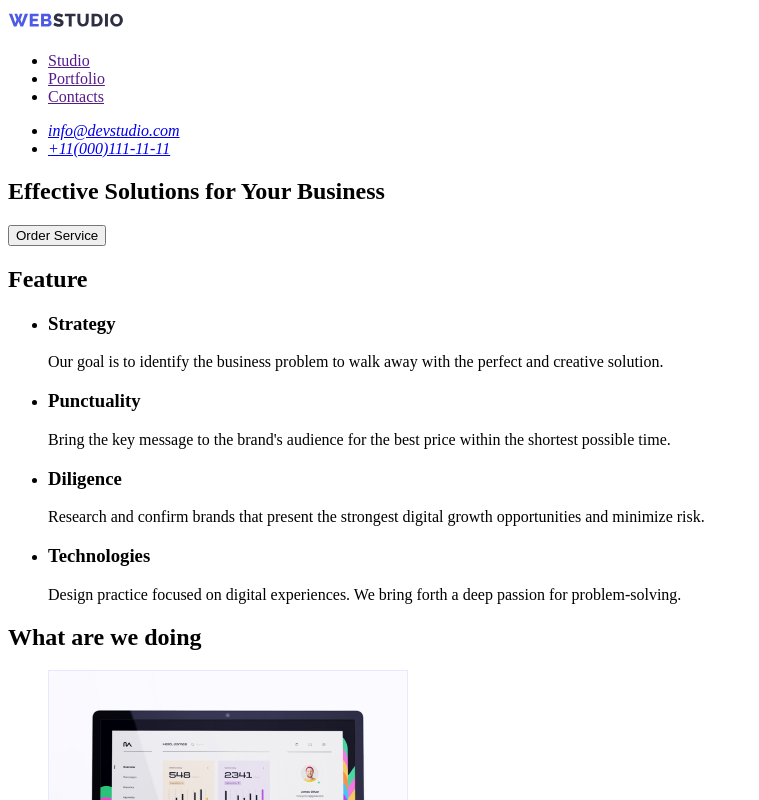
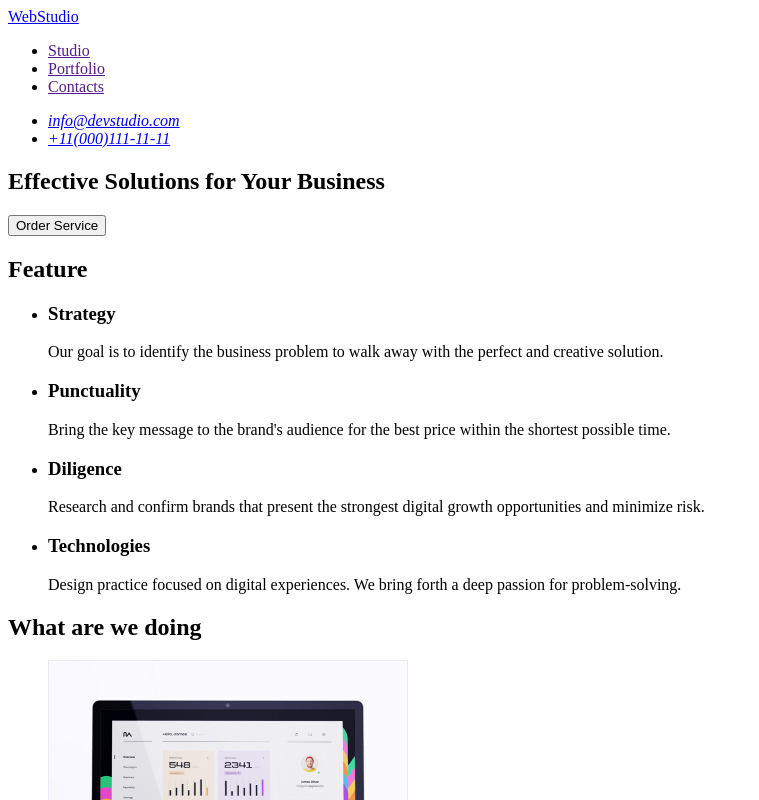
Before and after one commit to Stanislavski00/goit-markup-hw-01, a plain HTML site: page index.html in a window 1280 px wide. Shown: the top 800 px of the page, without its empty margins (0-759 px from the left). Drawn offline with Linux system fonts and the light colour scheme.

Commit message:
Update index.html

```diff
--- a/index.html
+++ b/index.html
@@ -9,9 +9,9 @@
   <body>
     <header>
       <nav>
-        <a href="./index.html">
-          <img src="./images/Logo.svg" alt="WebStudio">
-        </a>
+        <a href="./index.html">WebStudio</a>
+
+
         <ul>
           <li><a href="">Studio</a></li>
           <li><a href="">Portfolio</a></li>
@@ -23,7 +23,7 @@
         <li>
           <a href="mailto:info@devstudio.com">info@devstudio.com</a>
         </li>
-        <li><a href="+11(000)1111111">+11(000)111-11-11</a></li>
+        <li><a href="tel:+110001111111">+11(000)111-11-11</a></li>
       </ul>
     </address>
     </header>
@@ -120,7 +120,7 @@
       </section>
     </main>
     <footer>
-      <a href="./index.html"> <img src="./images/Logo.svg" alt="WebStudio"></a>
+      <a href="./index.html">WebStudio</a>
       <p>
         Increase the flow of customers and sales for your business with digital
         marketing & growth solutions.
```
